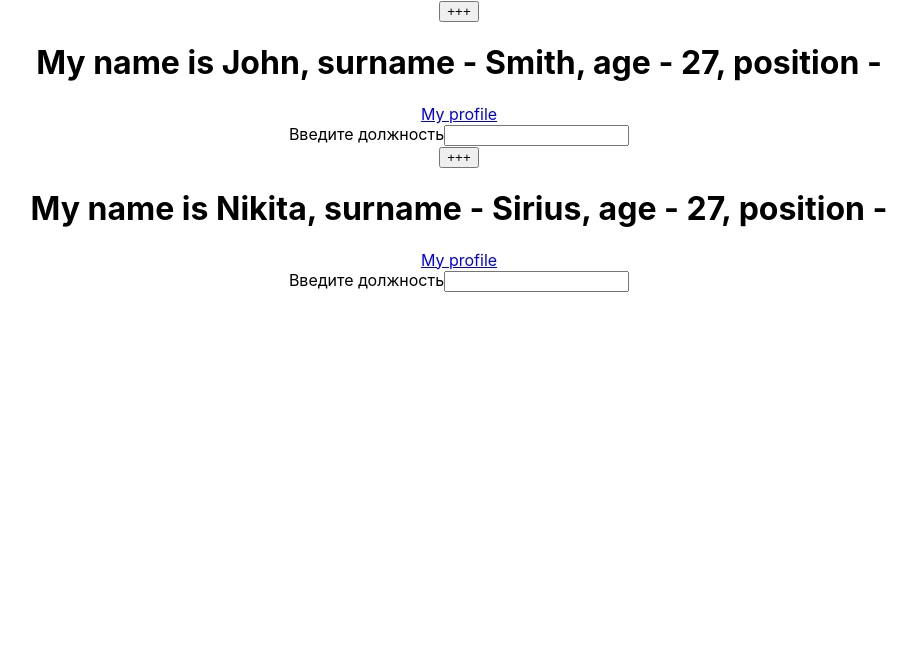
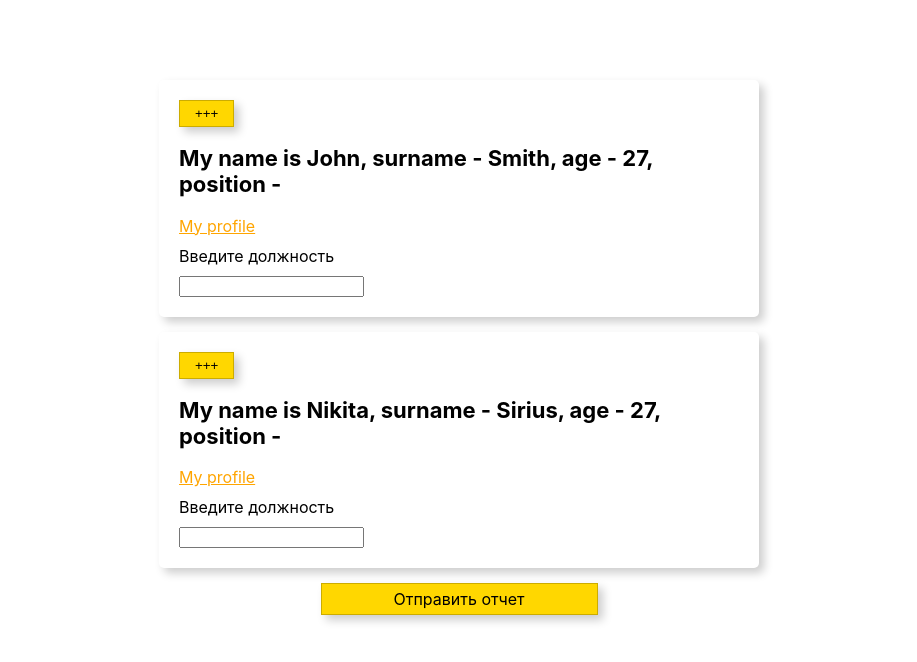
Before and after one commit to nikitos4628/LearnReact, a React (Create React App) app: page / in a window 1280 px wide. Shown: the top 662 px of the page, without its empty margins (181-1098 px from the left). Built offline with nearby package versions, Linux system fonts and the light colour scheme.

Commit message:
styled-components

```diff
--- a/src/App.js
+++ b/src/App.js
@@ -1,6 +1,35 @@
 import {Component} from 'react';
+import styled from 'styled-components';
 
 import './App.css';
+
+const EmpItem = styled.div`
+	padding: 20px;
+	margin-bottom: 15px;
+	border-radius: 5px;
+	box-shadow: 5px 5px 10px rgba(0, 0, 0, .2);
+	a {
+		display: block;
+		margin: 10px 0 10px 0;
+		color: ${props => props.active ? 'orange' : 'black'};
+	}
+	input {
+		display: block;
+		margin-top: 10px;
+	}
+`;
+
+const Header = styled.h2`
+	font-size: 22px;
+`;
+
+export const Button = styled.button`
+	display: block;
+	padding: 5px 15px;
+	background-color: gold;
+	border: 1px solid rgba(0, 0, 0, .2);
+	box-shadow: 5px 5px 10px rgba(0, 0, 0, .2);
+`;
 
 // function WhoAmI ({name, surname, link}) {
 // 	return (
@@ -45,19 +74,19 @@
 		const {position, years} = this.state
 
 		return (
-			<>
+			<EmpItem active>
 				{/* <button onClick={() => this.nextYear()}>{this.state.text}</button> */}
-				<button onClick={this.nextYear}>+++</button>
-				<h1>My name is {name},
+				<Button onClick={this.nextYear}>+++</Button>
+				<Header>My name is {name},
 				surname - {surname},
 				age - {years},
-				position - {position}</h1>
+				position - {position}</Header>
 				<a href={link}>My profile</a>
 				<form>
 					<span>Введите должность</span>
 					<input type="text" onChange={(e) => this.commitInputChanges(e, 'some color')} />
 				</form>
-			</>
+			</EmpItem>
 		)
 	}
 }
@@ -73,12 +102,17 @@
 //   );
 // }
 
+const Wrapper = styled.div`
+	width: 600px;
+	margin: 80px auto 0 auto;
+`;
+
 function App() {
   return (
-    <div className="App">
+    <Wrapper>
       <WhoAmI name='John' surname='Smith' link='https://youtube.com'/>
 		<WhoAmI name='Nikita' surname='Sirius' link='https://youtube.com/youtube'/>
-    </div>
+    </Wrapper>
   );
 }
 
--- a/src/index.js
+++ b/src/index.js
@@ -2,10 +2,19 @@
 import ReactDOM from 'react-dom';
 import './index.css';
 import App from './App';
+import {Button} from './App';
+import styled from 'styled-components';
+
+const BigButton = styled(Button)`
+	margin: 0 auto;
+	width: 245px;
+	text-align: center;
+`;
 
 ReactDOM.render(
   <StrictMode>
 	<App></App>
+	<BigButton as='a'>Отправить отчет</BigButton>
   </StrictMode>,
   document.getElementById('root')
 );
```
